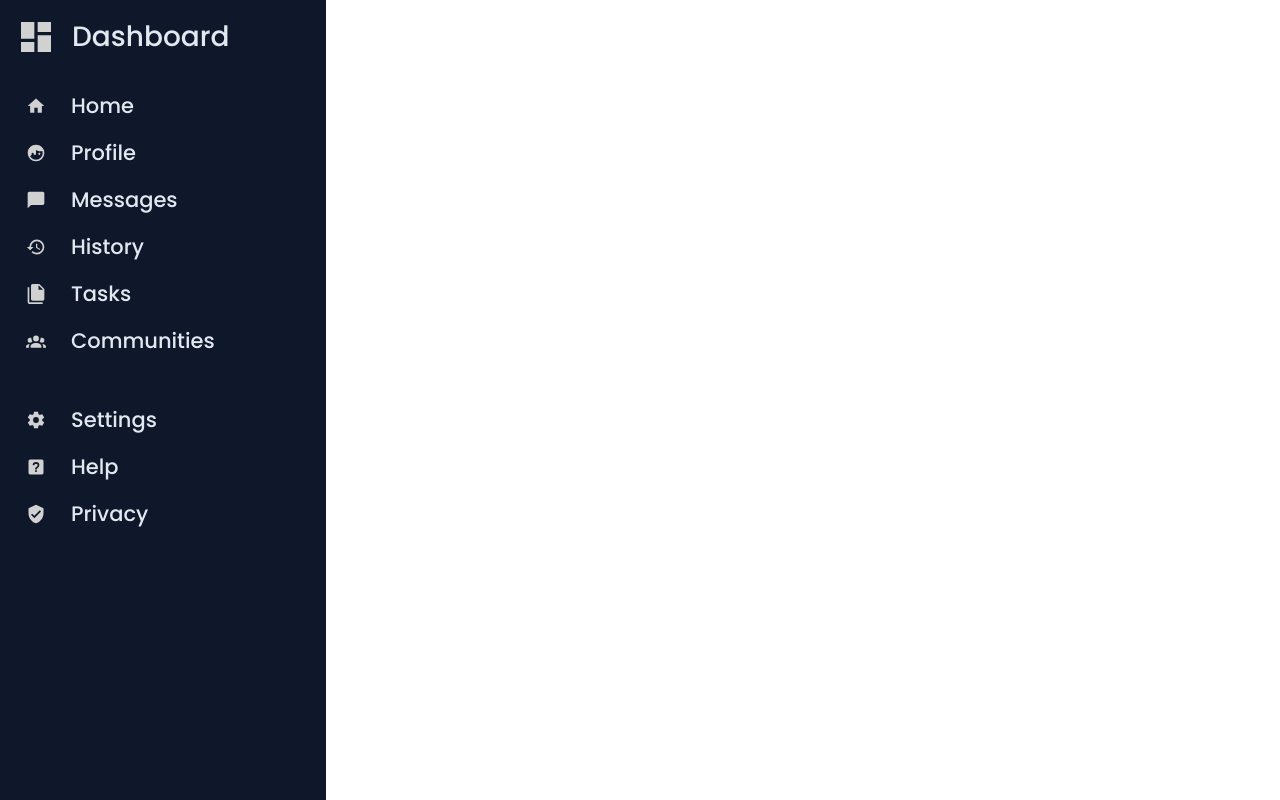
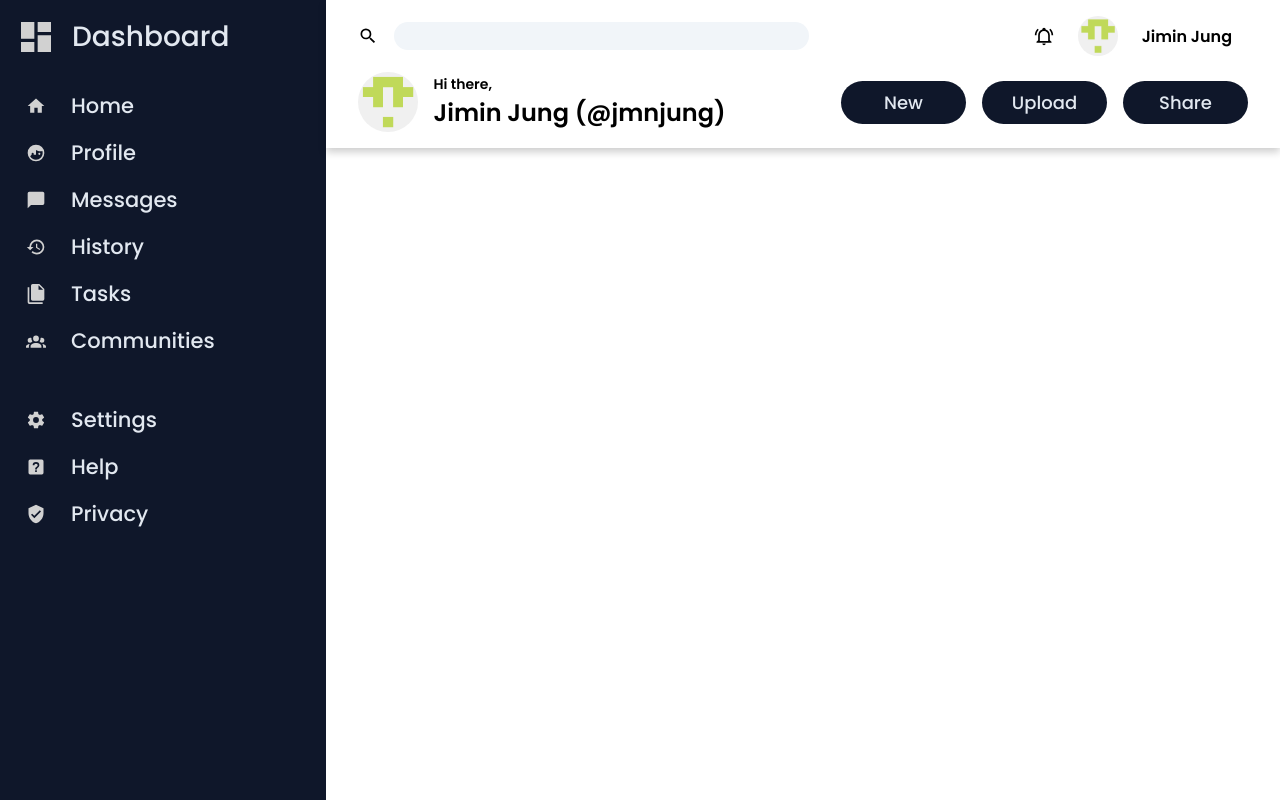
Before and after one commit to jmnjung/odin-admin-dashboard, a plain HTML site: page index.html in a window 1280 px wide. Drawn offline with Linux system fonts and the light colour scheme.

Commit message:
Implement header based on project design file

```diff
--- a/index.html
+++ b/index.html
@@ -59,7 +59,32 @@
       </div>
     </div>
 
-    <div class="header"></div>
+    <div class="header">
+      <div class="search-bar">
+        <img src="./assets/icons/magnify.svg" alt="Search Icon">
+        <input type="text" id="search" name="search">
+      </div>
+
+      <div class="user-info">
+        <img src="./assets/icons/bell-ring-outline.svg" alt="Notifications Icon">
+        <img src="./assets/images/github-profile.png" alt="GitHub Profile Picture" class="small-profile">
+        <span>Jimin Jung</span>
+      </div>
+
+      <div class="user-greeting">
+        <img src="./assets/images/github-profile.png" alt="GitHub Profile Picture" class="normal-profile">
+        <div class="greeting-text">
+          <span class="greeting">Hi there,</span>
+          <span class="user">Jimin Jung (@jmnjung)</span>
+        </div>
+      </div>
+
+      <div class="buttons">
+        <button>New</button>
+        <button>Upload</button>
+        <button>Share</button>
+      </div>
+    </div>
 
     <div class="main-content"></div>
   </body>
--- a/style.css
+++ b/style.css
@@ -2,6 +2,7 @@
 
 :root {
   --primary-bg: #0f172a;
+  --secondary-bg: #f1f5f9;
   --sidebar-text: #e2e8f0;
 }
 
@@ -29,6 +30,26 @@ li {
 
 li:last-child {
   margin-bottom: 0;
+}
+
+input {
+  background-color: var(--secondary-bg);
+  border: none;
+  border-radius: 16px;
+  font-family: Poppins, sans-serif;
+  padding: 4px 10px;
+}
+
+button {
+  background-color: var(--primary-bg);
+  border: none;
+  border-radius: 24px;
+  color: var(--sidebar-text);
+  cursor: pointer;
+  font-family: Poppins, sans-serif;
+  font-size: 18px;
+  font-weight: 500;
+  padding: 8px 24px;
 }
 
 .sidebar {
@@ -70,3 +91,80 @@ li:last-child {
 .navigation img {
   height: 20px;
 }
+
+.header {
+  box-shadow: 0 4px 8px rgba(0, 0, 0, 0.2);
+  padding: 16px 32px;
+  z-index: 1;
+  display: grid;
+  grid-template: repeat(2, auto) / 3fr 1fr;
+  gap: 16px 32px;
+}
+
+.search-bar {
+  display: grid;
+  grid-template-columns: auto 1fr;
+  align-items: center;
+  gap: 16px;
+}
+
+.search-bar img {
+  height: 20px;
+}
+
+.user-info {
+  font-weight: 600;
+  padding-right: 16px;
+  display: grid;
+  grid-template-columns: repeat(3, auto);
+  justify-content: end;
+  align-items: center;
+  gap: 24px;
+}
+
+.user-info img:first-child {
+  height: 20px;
+}
+
+.small-profile,
+.normal-profile {
+  border-radius: 50%;
+  object-fit: cover;
+}
+
+.small-profile {
+  height: 40px;
+}
+
+.user-greeting {
+  display: grid;
+  grid-template-columns: auto 1fr;
+  align-items: center;
+  gap: 16px;
+}
+
+.normal-profile {
+  height: 60px;
+}
+
+.greeting-text {
+  font-weight: 600;
+  display: grid;
+  grid-template-rows: auto 1fr;
+}
+
+.greeting {
+  font-size: 14px;
+}
+
+.user {
+  font-size: 24px;
+}
+
+.buttons {
+  display: grid;
+  grid-template-columns: repeat(3, 125px);
+  justify-content: end;
+  align-items: center;
+  gap: 16px;
+}
```
Also changed, not shown: assets/icons/bell-ring-outline.svg (added), assets/icons/magnify.svg (added), assets/images/github-profile.png (added).
